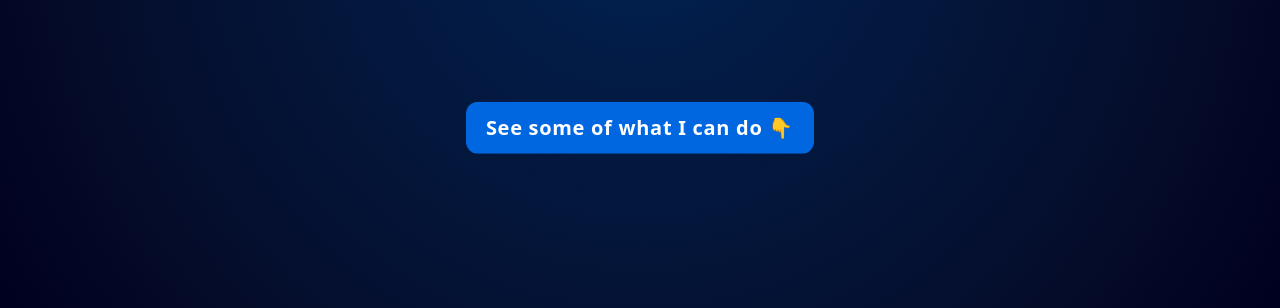
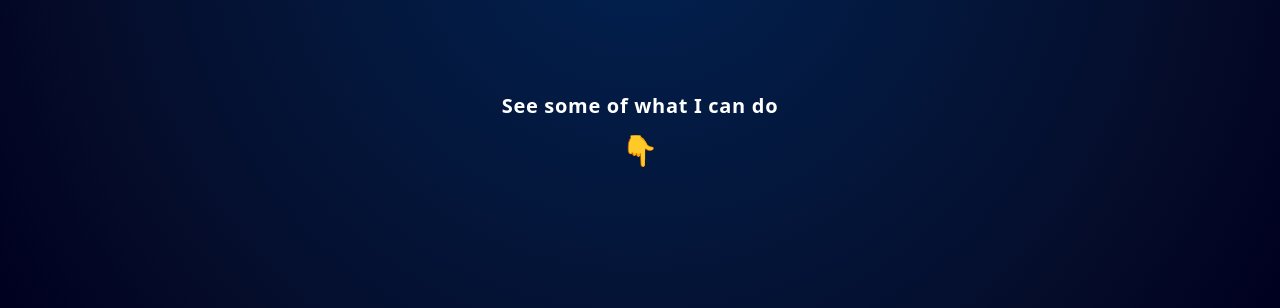
Before and after one commit to AbdulrhmanGoni/my-portfolio, an Astro site: page / in a window 1280 px wide. Shown: the part 492-800 px from the top of the page. Built offline with nearby package versions, Linux system fonts and the light colour scheme; Astro itself is replaced by a stand-in of ours.

Commit message:
Update the "go to projects section" button in the hero section

```diff
--- a/src/layouts/HeroSection.astro
+++ b/src/layouts/HeroSection.astro
@@ -73,9 +73,11 @@ const links = [
     </div>
 
     <a
-        class="px-3.5 py-2 sm:px-5 sm:py-3 bg-primary rounded-xl animate-bounce font-bold text-lg sm:text-xl cursor-pointer"
+        class="text-center animate-bounce font-bold text-lg sm:text-xl cursor-pointer"
         href="#projects-section"
     >
-        See some of what I can do 👇
+        See some of what I can do
+        <span class="block text-2xl sm:text-3xl relative translate-y-3">👇</span
+        >
     </a>
 </section>
```
